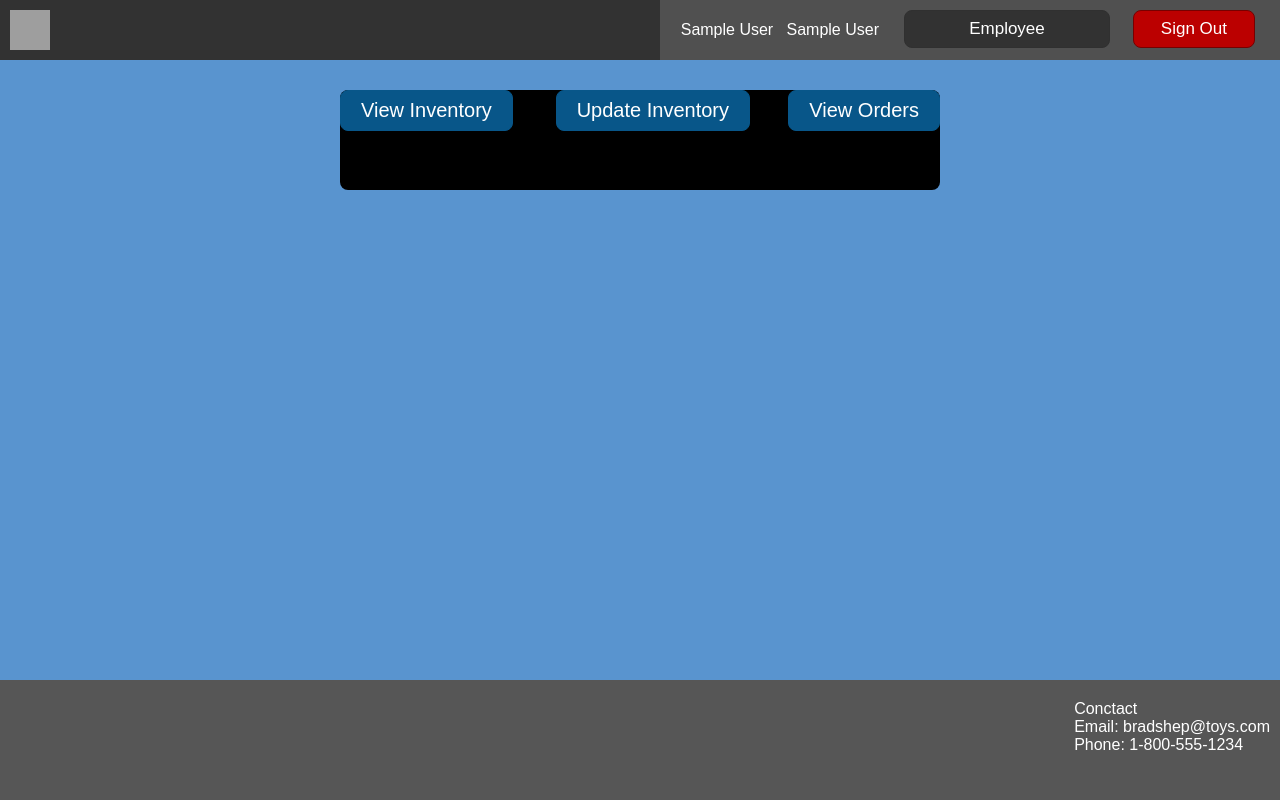
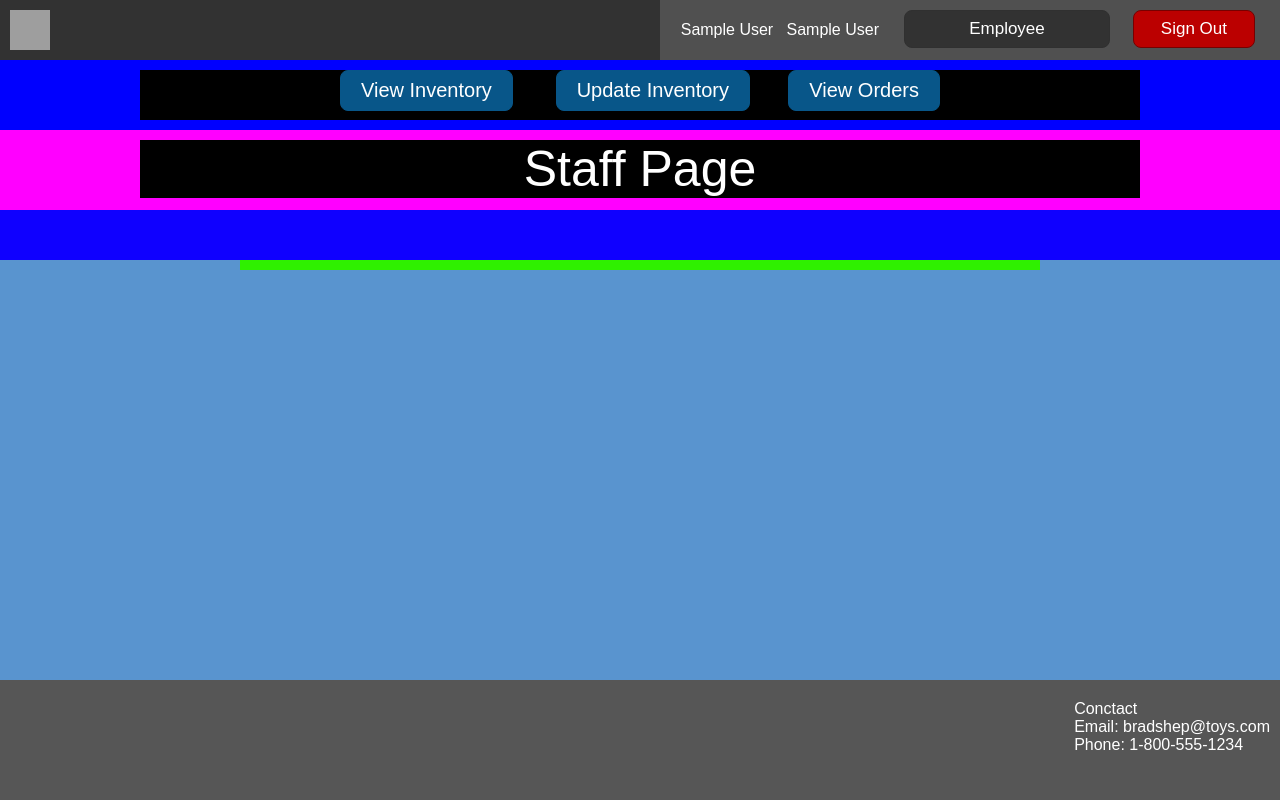
Before and after one commit to atbradshaw/bradsheptoysngames, a PHP site: page /staff_index.php in a window 1280 px wide. Run offline with PHP 8.4, Linux system fonts and the light colour scheme; the visitor is signed in with stand-in values (Sample User, id 1); data that the repository does not hold is empty; grey boxes are pictures that could not be loaded.

Commit message:
basic positioning done, added cart number cnt, remove from cart button

```diff
--- a/custom.css
+++ b/custom.css
@@ -175,7 +175,7 @@ html, body {
 	border-radius:8px;
 	border:1px solid #606060;
 	display:inline-block;
-	cursor:pointer;
+
 	color:#ffffff;
 	font-family:arial;
 	font-size:17px;
--- a/customer_login.php
+++ b/customer_login.php
@@ -2,7 +2,7 @@
 // Log In for Customer
 
 session_start();
-
+include 'in_cart.php';
 require_once('database_connect.php');
 
 // get user name and password
@@ -32,6 +32,8 @@ $_SESSION['lname'] = $row["last_name"];
 $_SESSION['id'] = $row["id"];
 $_SESSION['user_type'] = "customer";
 
+$_SESSION['cart_cnt']= getCartItemCnt();
+
 // return to home page
 echo"<script>location.href='index.php'</script>";
 return;
--- a/header_footer.php
+++ b/header_footer.php
@@ -32,11 +32,14 @@ function createHeader($type){
     {
         $fname = $_SESSION['fname'];
         $lname = $_SESSION['lname'];
+        $cart_cnt = $_SESSION['cart_cnt'];
+
     	echo '<div class="login-form" style="width:400px">
     			<button type="submit" class="logOutBtn" onclick="location.href=\'logout.php\'">Sign Out</button>
     			<button type="submit" class="showCartBtn" onclick="location.href=\'show_cart.php\'">Cart</button>
-    			<div class="cartItemCnt">0</div>
-
+    			<div class="cartItemCnt">';
+                echo "$cart_cnt";
+        echo '</div>
                 <div class="customer-name">';
                 echo "$fname  &nbsp $lname";
     	echo ' </div> </div>';
--- a/order.php
+++ b/order.php
@@ -111,7 +111,7 @@ function showAllOrders ($by_date)
 
     $sql = "SELECT * FROM In_Order NATURAL JOIN Product
             WHERE time_of_pur >= '$start_date' and time_of_pur < '$end_date'
-            ORDER BY id, pid";
+            ORDER BY id, ordid";
   }
   else{
     $sql = "SELECT * FROM In_Order NATURAL JOIN Product
--- a/product_table.php
+++ b/product_table.php
@@ -8,7 +8,7 @@ function searchProducts($field, $prod){
   $sql;
 
       $prod = '%' . $prod . '%';
-      $sql = "SELECT pname,price,stock,pid FROM Product WHERE $field LIKE '$prod'";
+      $sql = "SELECT pname,price,stock,pid,promo_rate FROM Product WHERE $field LIKE '$prod'";
 
   $result = mysqli_query($mysqli,$sql);
 
@@ -16,8 +16,7 @@ function searchProducts($field, $prod){
     $rowcount=mysqli_num_rows($result);
   if(!$rowcount)
     {
-      echo "</br> No results for search. :(";
-      return;
+      return 0;
   }
 
   // show Customer table
@@ -37,16 +36,12 @@ function searchProducts($field, $prod){
 
   while($row = mysqli_fetch_assoc($result)) {
     echo "<tr>";
-    foreach ($row as $r) {
-      echo "<td>";
-      if ($r == NULL) {
-        echo "NULL";
-      }
-      else{
-        echo "$r";
-      }
-      echo "</td>";
-    }
+    $act_price = round($row['price'] * $row['promo_rate'],2);
+    echo "<td> {$row['pname']} </td>";
+    echo "<td> $act_price </td>";
+    echo "<td> {$row['stock']} </td>";
+    echo "<td> {$row['pid']} </td>";
+
 
     // add items
       if(isset($_SESSION['user_type'])){
--- a/staff_index.php
+++ b/staff_index.php
@@ -12,15 +12,15 @@ include 'header_footer.php';
 <!DOCTYPE HTML>
 
 <html>
-
 <body>
 
+<!-- container -->
+<div class='container'>
+  <!-- header filler -->
+  <div style="height:60px">
+  </div>
 
-  <?php
-    // add a header
-    addHeader();
-  ?>
-
+  <!-- External Functions and Refresh -->
   <?php
   // ship order
     if (isset($_GET['ordid']) and isset($_GET['pid']) and isset($_GET['quant'])){
@@ -39,75 +39,94 @@ include 'header_footer.php';
         updatePromoRate($_GET['pid'], $_GET['rate']);
         echo"<script>location.href='staff_index.php?type=update_promo'</script>";
     }
+  ?>
 
+  <!-- header -->
+  <?php
+    addHeader();
   ?>
 
 
-<div class="empty-100"></div>
+  <!-- Button Bar -->
+  <div class="bar" style="height:70px; background:#0000ff; top:0px; ">
 
+    <!-- Button Box -->
+    <div class="box" style=" background:#000000; height:50px; top:10px; z-index=1000; width:1000px">
 
-<div class="table-prod" style="border:0px; top:-10px; background:#000000; height:100px; z-index=14000;">
-
+      <!-- Buttons -->
       <?php if ($_SESSION['user_type'] == 'staff'){
         // staff buttons
-  echo'<button class="staffBtn" style="left:0px" onclick="location.href=\'staff_index.php?type=list_all\'">View Inventory</button>';
-  echo '<button class="staffBtn" style="right:190px" onclick="location.href=\'staff_index.php?type=update_stock\'">Update Inventory</button>';
-  echo '<button class="staffBtn" style="right:0px" onclick="location.href=\'staff_index.php?type=all_orders\'">View Orders</button>';
+        echo'<button class="staffBtn" style="left:200px" onclick="location.href=\'staff_index.php?type=list_all\'">View Inventory</button>';
+        echo '<button class="staffBtn" style="right:390px" onclick="location.href=\'staff_index.php?type=update_stock\'">Update Inventory</button>';
+        echo '<button class="staffBtn" style="right:200px" onclick="location.href=\'staff_index.php?type=all_orders\'">View Orders</button>';
       }
       else {
         // manager buttons
-  echo'<button class="staffBtn" style="left:-200px" onclick="location.href=\'staff_index.php?type=list_all\'">View Inventory</button>';
-  echo '<button class="staffBtn" style="left:0px" onclick="location.href=\'staff_index.php?type=update_stock\'">Update Inventory</button>';
-  echo '<button class="staffBtn" style="right:220px" onclick="location.href=\'staff_index.php?type=all_orders\'">View Orders</button>';
-  echo'<button class="staffBtn" style="right:0px" onclick="location.href=\'staff_index.php?type=orders_by_date\'">Orders (ByDate)</button>';
-    echo'<button class="staffBtn" style="right:-190px" onclick="location.href=\'staff_index.php?type=update_promo\'">Update Rates</button>';
+        echo'<button class="staffBtn" style="left:0px" onclick="location.href=\'staff_index.php?type=list_all\'">View Inventory</button>';
+        echo '<button class="staffBtn" style="left:200px" onclick="location.href=\'staff_index.php?type=update_stock\'">Update Inventory</button>';
+        echo '<button class="staffBtn" style="right:420px" onclick="location.href=\'staff_index.php?type=all_orders\'">View Orders</button>';
+        echo'<button class="staffBtn" style="right:200px" onclick="location.href=\'staff_index.php?type=orders_by_date\'">Orders (ByDate)</button>';
+          echo'<button class="staffBtn" style="right:0px" onclick="location.href=\'staff_index.php?type=update_promo\'">Update Rates</button>';
       }
-
       ?>
     </div>
+  </div>
 
-<div class="empty-100" style=" position:absolute; background:#707070; top:60px; font-size:3em; color:#ffffff;"></div>
-
-<div class="empty-100" style=" position:absolute; background:#579574; top:160px; font-size:3em; color:#ffffff;">
+  <!-- Subtitle -->
+  <div class="bar" style="height:80px; background:#ff00ff; bottom:0px;">
+    <div class="box" style="font-size:50px; top:10px; width:1000px; background:#000000;">
 
       <?php
           // all products
         if(isset($_GET['type'])){
           if ($_GET['type'] == 'list_all'){
-    echo'  <div style="position:relative; top:20px">Inventory</div>';
+            echo' Inventory';
           }
           // update stock
           elseif ($_GET['type'] == 'update_stock'){
-    echo'  <div style="position:relative; top:20px">Update Inventory</div>';
+            echo' Update Inventory';
           }
           // update promo_rate
           elseif ($_GET['type'] == 'update_promo'){
-    echo'  <div style="position:relative; top:20px">Update Promo Rates</div>';
+            echo'  Update Promo Rates';
           }
           // show all orders
           elseif ($_GET['type'] == 'all_orders'){
-   echo'  <div style="position:relative; top:20px">Orders</div>';
+           echo'  Orders';
           }
+          elseif ($_GET['type'] == 'orders_by_date'){
+            echo' Orders By Date';
+          }
+        }
+        else{
+          echo' Staff Page';
+        }
+      ?>
+    </div>
+  </div>
+
+  <!-- Order By Date Buttons -->
+  <?php
+    if(isset($_GET['type']) and $_GET['type'] == 'orders_by_date'){
+      echo '<div class="bar" style="height:60px; background:#fffff0; bottom:0px">';
+
+      echo" <div class=\"box\" style=\"font-size:50px; top:10px; height: 40px; width:500px; background:#000000\">
+              <button class='staffBtn' style='left:0px' onclick=\"location.href='staff_index.php?type=orders_by_date&span=weeks'\">Week</button>
+              <button class='staffBtn' style='right:190px' onclick=\"location.href='staff_index.php?type=orders_by_date&span=months'\">Month</button>
+              <button class='staffBtn' style='right:0px' onclick=\"location.href='staff_index.php?type=orders_by_date&span=years'\">Year</button>
+            </div>";
+
+      echo'</div>';
   }
   ?>
 
+ <!-- Spacer -->
+  <div class="bar" style="height:50px; background:#0f00ff;">
   </div>
 
+  <!-- Table -->
+  <div class="box">
     <?php
-  if(isset($_GET['type']) and $_GET['type'] == 'orders_by_date'){
-  echo"<div class='empty-50' style='position:absolute; background:#ffff00; top:150px; z-index:1000;'>
-        <div class='table-prod' >
-          <button class='staffBtn' style='left:0px' onclick=\"location.href='staff_index.php?type=orders_by_date&span=weeks'\">Week</button>
-          <button class='staffBtn' style='right:245px' onclick=\"location.href='staff_index.php?type=orders_by_date&span=months'\">Month</button>
-          <button class='staffBtn' style='right:0px' onclick=\"location.href='staff_index.php?type=orders_by_date&span=years'\">Year</button>
-        </div>
-      </div>";
-}
-?>
-
-<div class="table-box" style="top:100px">
-<?php
-
       if (isset($_GET['type'])){
         // view all items
         if($_GET['type'] == 'list_all'){
@@ -132,22 +151,15 @@ if(isset($_GET['type'])){
           showAllOrders($_GET['span']);
         }
       }
-
     ?>
   </div>
 
-
-
-
-
-
-    <div class="empty-100" style="min-height:600px"></div>
 
 <?php
   addFooter();
   ?>
 
+</div>
 </body>
 
-
 </html>
```
Also changed, not shown: in_cart.php (+23 -15 lines), index.php (+10 -4 lines), show_cart.php (+7 -0 lines). Lines whose indentation alone changed are shown as unchanged.
